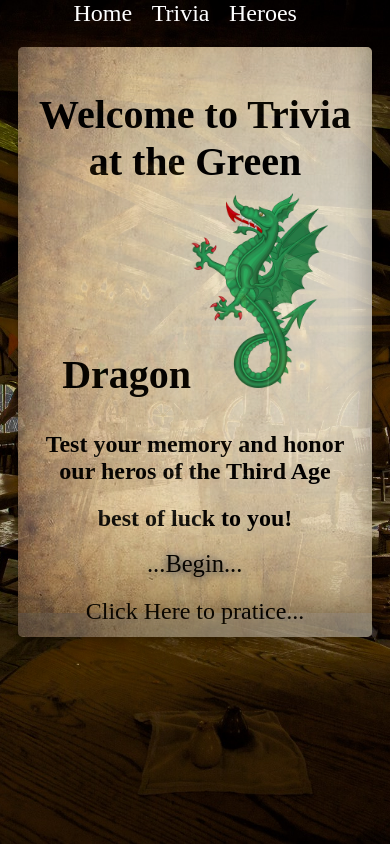
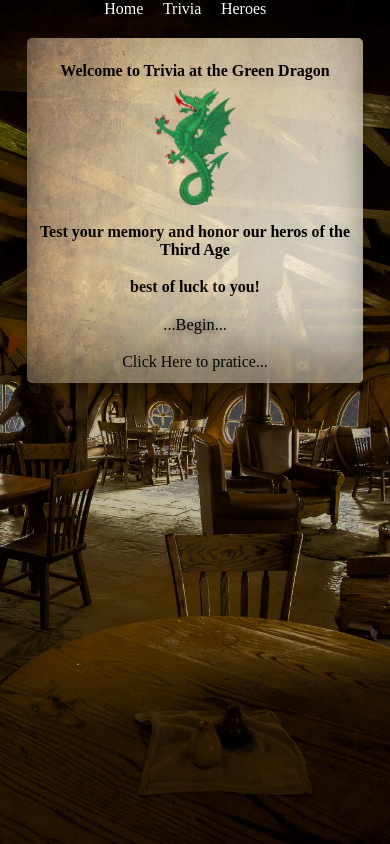
Before and after one commit to k-atwhite/green-dragon-pub-trivia, a React (Create React App) app: page / in a window 390 px wide. Built offline with nearby package versions, Linux system fonts and the light colour scheme; no server answers; a web font is replaced by a local one.

Commit message:
Troubleshoot responsive design

```diff
--- a/src/components/App/App.css
+++ b/src/components/App/App.css
@@ -6,13 +6,13 @@ main {
 }
 
 .entry-container {
+  max-width: 80vw;
   margin-top: 5vw;
   padding: 3vw;
   background: url(../../resources/parchment.jpg);
   display: flex;
   flex-direction: column;
   align-items: center;
-  width: 85vw;
   color: black;
   box-shadow: rgba(0, 0, 0, 0.17) 0px -23px 25px 0px inset,
     rgba(0, 0, 0, 0.15) 0px -36px 30px 0px inset,
@@ -24,24 +24,24 @@ main {
 }
 
 h2 {
-  font-size: 250%;
+  font-size: 100%;
   text-align: center;
 }
 
 .entry-text {
-  font-size: 150%;
+  font-size: 100%;
   text-align: center;
   margin-top: 0vw;
   margin-bottom: 5vw;
 }
 
 .practice-text {
-  font-size: 150%;
+  font-size: 100%;
 }
 
 img {
   margin-top: 2vw;
-  height: 50vw;
+  height: 30vw;
 }
 
 .link {
@@ -87,7 +87,7 @@ img {
 
 @media screen and (min-width: 768px) {
   h2 {
-    font-size: 500%;
+    font-size: 400%;
   }
   .entry-text {
     font-size: 300%;
@@ -101,7 +101,6 @@ img {
     height: 35vw;
   }
 }
-
 @media screen and (min-width: 1200px) {
   h2 {
     font-size: 400%;
--- a/src/components/Card/Card.css
+++ b/src/components/Card/Card.css
@@ -1,9 +1,9 @@
 .card {
   box-sizing: border-box;
   border: 0.25px solid black;
-  padding: 10px;
+  padding: 2vw;
   background: url(../../resources/parchment.jpg);
-  font-size: 150%;
+  font-size: 100%;
   font-weight: bolder;
 }
 
--- a/src/components/Character/Character.css
+++ b/src/components/Character/Character.css
@@ -7,7 +7,7 @@
   border: 0.25px solid black;
   padding: 10px;
   background: url(../../resources/parchment.jpg);
-  font-size: 125%;
+  font-size: 100%;
 }
 
 a {
--- a/src/components/Characters/Characters.css
+++ b/src/components/Characters/Characters.css
@@ -1,13 +1,14 @@
 .characters-container {
-  padding: 20px;
+  padding: 2vw;
   display: grid;
   grid-template-columns: repeat(1, 1fr);
-  grid-gap: 20px;
+  grid-gap: 2vw;
 }
 
 .click-here {
   color: white;
   text-align: center;
+  font-size: 150%;
 }
 
 @media screen and (min-width: 768px) {
--- a/src/components/NavBar/NavBar.css
+++ b/src/components/NavBar/NavBar.css
@@ -13,7 +13,7 @@ nav {
   -o-transition: 500ms linear 0s;
   transition: 500ms linear 0s;
   outline: 0 none;
-  font-size: 150%;
+  font-size: 100%;
 }
 
 .nav-link:hover {
@@ -22,6 +22,12 @@ nav {
   text-shadow: -1px 1px 8px goldenrod, 1px -1px 8px #fff;
 }
 
+@media screen and (min-width: 768px) {
+  .nav-link {
+    font-size: 250%;
+  }
+}
+
 @media screen and (min-width: 1200px) {
   .nav-link {
     font-size: 250%;
--- a/src/components/Options/Options.css
+++ b/src/components/Options/Options.css
@@ -7,22 +7,19 @@
 }
 
 .who {
-  font-size: 225%;
+  font-size: 150%;
 }
 
 .quote-container {
-  width: 95vw;
+  width: 90vw;
 }
 
 .quote-text {
-  font-size: 175%;
+  font-size: 150%;
 }
 
 .response {
-  font-size: 225%;
-}
-
-@media screen and (min-width: 768px) {
+  font-size: 150%;
 }
 
 @media screen and (min-width: 1200px) {
--- a/src/components/Quote/Quote.css
+++ b/src/components/Quote/Quote.css
@@ -1,6 +1,6 @@
 .quote-container {
   background: url(../../resources/parchment.jpg);
-  width: 85vw;
+  /* width: 85vw; */
   text-align: center;
   margin-top: 3vw;
   background-color: black;
@@ -25,7 +25,7 @@ h2 {
 }
 
 button {
-  font-family: "Cormorant Unicase", serif;
+  font-family: 'Cormorant Unicase', serif;
   font-size: 100%;
   border: 1px solid white;
 }
--- a/src/index.css
+++ b/src/index.css
@@ -14,6 +14,6 @@ body {
 }
 
 code {
-  font-family: source-code-pro, Menlo, Monaco, Consolas, "Courier New",
+  font-family: source-code-pro, Menlo, Monaco, Consolas, 'Courier New',
     monospace;
 }
```
